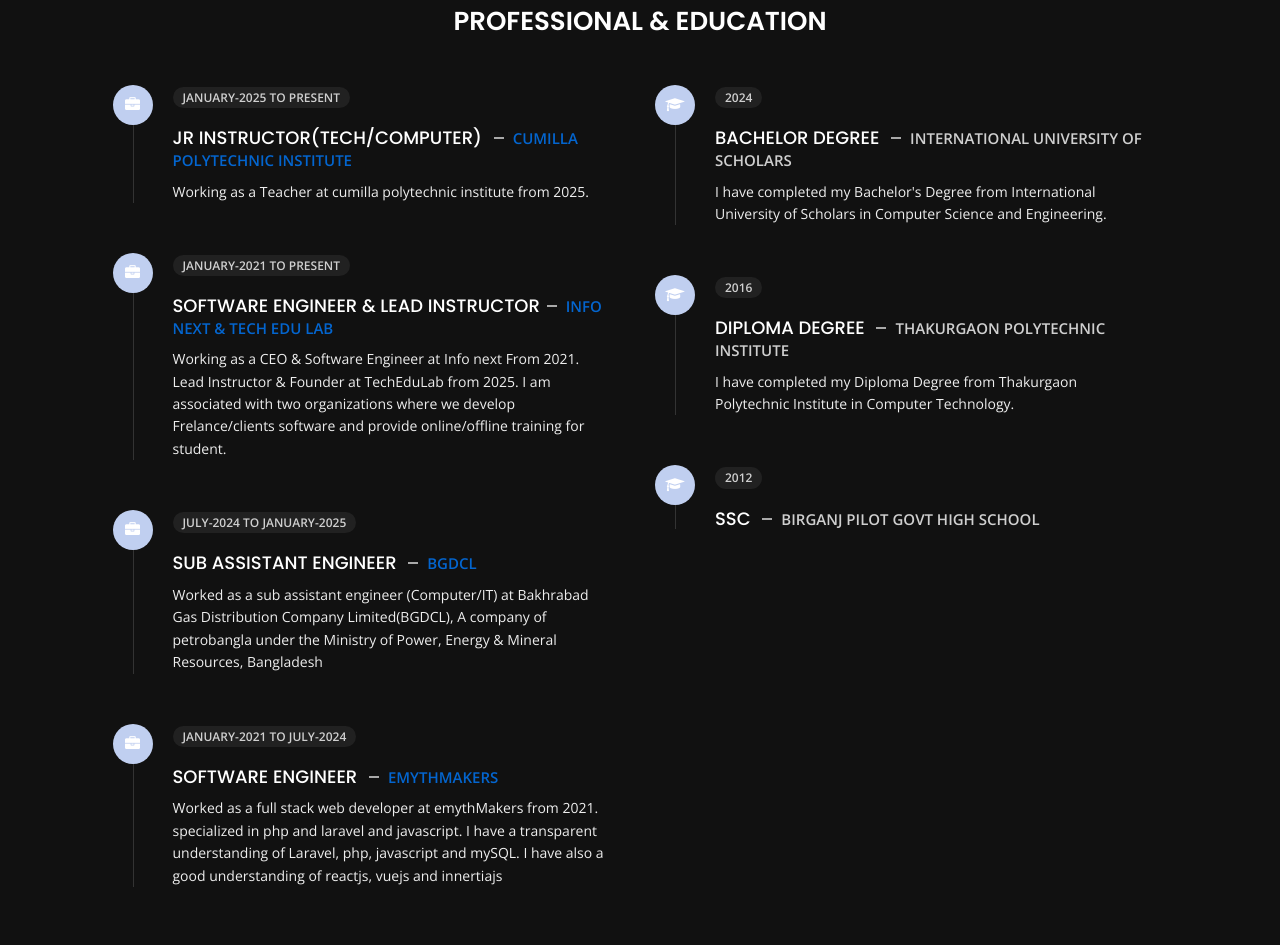
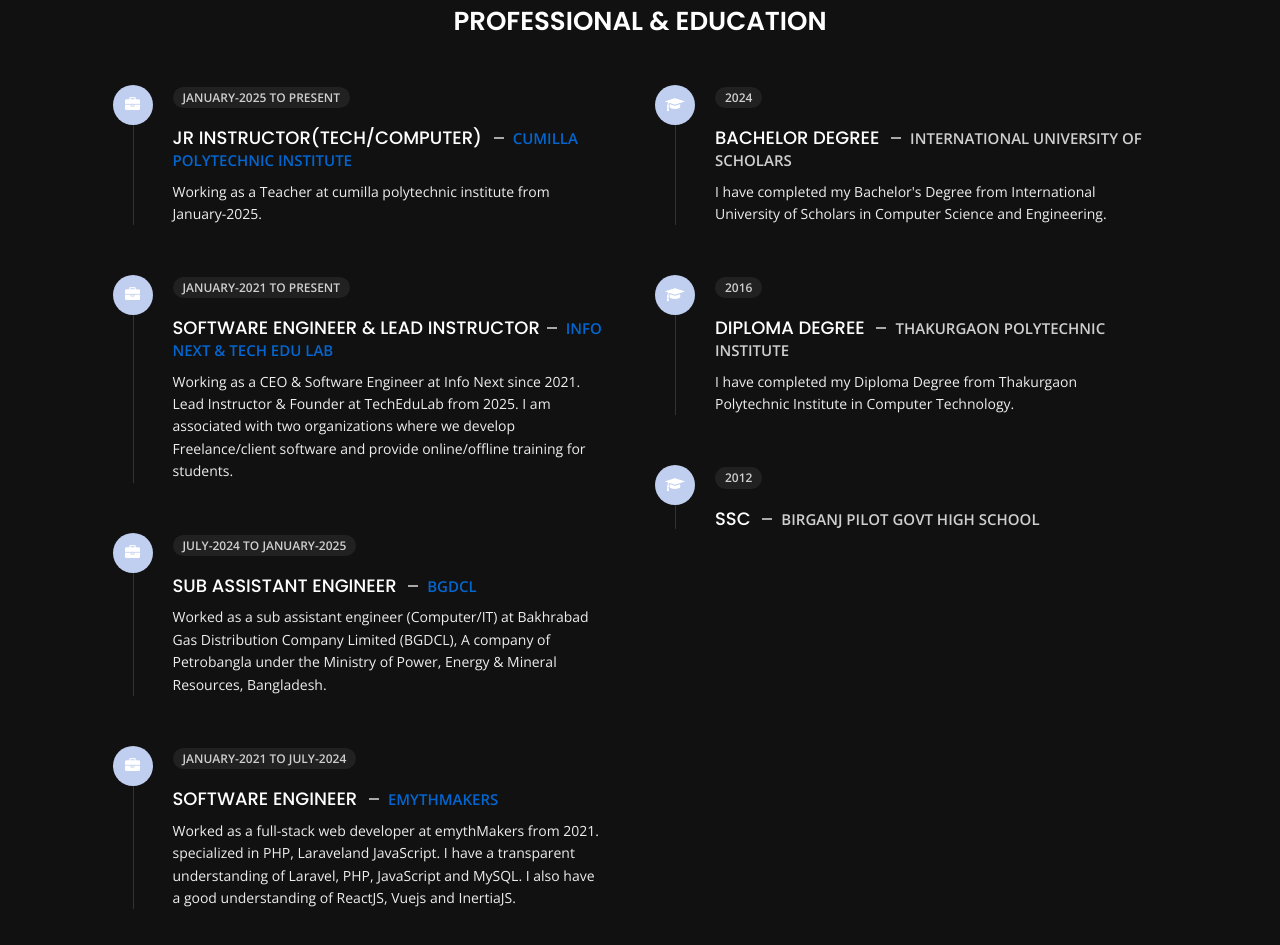
Before and after one commit to jahanur96/me.jahanur, a plain HTML site: page about.html in a window 1280 px wide. Shown: the part 1265-2210 px from the top of the page. Drawn offline with nearby package versions, Linux system fonts and the light colour scheme.

Commit message:
some correction

```diff
--- a/about.html
+++ b/about.html
@@ -168,7 +168,7 @@
                             <li> <span class="title">Address :</span> <span class="value d-block d-sm-inline-block d-lg-block d-xl-inline-block">Dhaka</span> </li>
                             <li> <span class="title">phone :</span> <span class="value d-block d-sm-inline-block d-lg-block d-xl-inline-block">+8801516-727249</span> </li>
                             <li> <span class="title">Email :</span> <span class="value d-block d-sm-inline-block d-lg-block d-xl-inline-block">jahanurcse96@gmail.com</span> </li>
-                            <li> <span class="title">Linkedin :</span> <span class="value d-block d-sm-inline-block d-lg-block d-xl-inline-block"><a href="https://www.linkedin.com/in/jahanur96/">jahanur islam</a></span> </li>
+                            <li> <span class="title">Linkedin :</span> <span class="value d-block d-sm-inline-block d-lg-block d-xl-inline-block"><a href="https://www.linkedin.com/in/jahanur96/" target="_blank">jahanur islam</a></span> </li>
                             <li> <span class="title">langages :</span> <span class="value d-block d-sm-inline-block d-lg-block d-xl-inline-block">Bangla, English</span> </li>
                         </ul>
                     </div>
@@ -315,7 +315,7 @@
                             </div>
                             <span class="time open-sans-font text-uppercase">January-2025 to Present</span>
                             <h5 class="poppins-font text-uppercase">Jr Instructor(Tech/Computer) <span class="place open-sans-font"><a target="_blank" href="https://cumilla.polytech.gov.bd/">Cumilla Polytechnic Institute</a></span></h5>
-                            <p class="open-sans-font">Working as a Teacher at cumilla polytechnic institute from 2025.</p>
+                            <p class="open-sans-font">Working as a Teacher at cumilla polytechnic institute from January-2025.</p>
                         </li>
                         <li>
                             <div class="icon">
@@ -323,8 +323,7 @@
                             </div>
                             <span class="time open-sans-font text-uppercase">January-2021 to Present</span>
                             <h5 class="poppins-font text-uppercase">Software Engineer & Lead Instructor<span class="place open-sans-font"><a target="_blank" href="#">Info Next & Tech Edu Lab</a></span></h5>
-                            <p class="open-sans-font">Working as a CEO & Software Engineer at Info next From 2021. Lead Instructor & Founder at TechEduLab from 2025.
-                                 I am associated with two organizations where we develop Frelance/clients software and provide online/offline training for student.</p>
+                            <p class="open-sans-font">Working as a CEO & Software Engineer at Info Next since 2021. Lead Instructor & Founder at TechEduLab from 2025. I am associated with two organizations where we develop Freelance/client software and provide online/offline training for students.</p>
                         </li>
 
                         <li>
@@ -333,9 +332,7 @@
                             </div>
                             <span class="time open-sans-font text-uppercase">july-2024 to January-2025</span>
                             <h5 class="poppins-font text-uppercase">sub assistant engineer <span class="place open-sans-font"><a target="_blank" href="https://bgdcl.gov.bd/">bgdcl</a></span></h5>
-                            <p class="open-sans-font">Worked as a sub assistant engineer (Computer/IT) at Bakhrabad
-                                Gas Distribution Company Limited(BGDCL), A company of petrobangla under the Ministry of Power, Energy & Mineral Resources, Bangladesh
-                            </p>
+                            <p class="open-sans-font">Worked as a sub assistant engineer (Computer/IT) at Bakhrabad Gas Distribution Company Limited (BGDCL), A company of Petrobangla under the Ministry of Power, Energy & Mineral Resources, Bangladesh. </p>
                         </li>
                         <li>
                             <div class="icon">
@@ -343,9 +340,7 @@
                             </div>
                             <span class="time open-sans-font text-uppercase">January-2021 to july-2024</span>
                             <h5 class="poppins-font text-uppercase">Software Engineer <span class="place open-sans-font"><a target="_blank" href="https://www.emythmakers.com/">emythMakers</a></span></h5>
-                            <p class="open-sans-font">Worked as a full stack web developer at emythMakers from 2021.
-                                 specialized in php and laravel and javascript. I have a transparent understanding of Laravel, php, javascript and mySQL.
-                                  I have also a good understanding of reactjs, vuejs and innertiajs</p>
+                            <p class="open-sans-font">Worked as a full-stack web developer at emythMakers from 2021. specialized in PHP, Laraveland JavaScript. I have a transparent understanding of Laravel, PHP, JavaScript and MySQL. I  also have a good understanding of ReactJS, Vuejs and InertiaJS.</p>
                         </li>
 
 
```
Also changed, not shown: index.html (+2 -2 lines).
